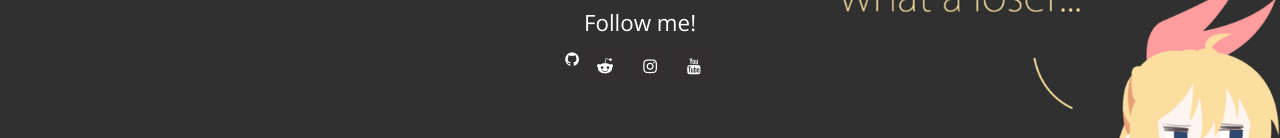
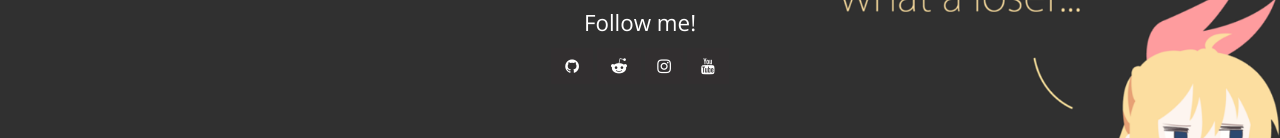
Before and after one commit to keirahela/keirahela.github.io, a plain HTML site: page index.html in a window 1280 px wide. Shown: the part 490-628 px from the top of the page. Drawn offline with nearby package versions, Linux system fonts and the light colour scheme.

Commit message:
Update style.css

```diff
--- a/css/style.css
+++ b/css/style.css
@@ -187,8 +187,6 @@ ul.social-icons {
 .fa-twitter:hover {
     background-color: #00aced;
 }
-8231;
-}
 
 .fa-github {
     padding:10px 14px;
```
